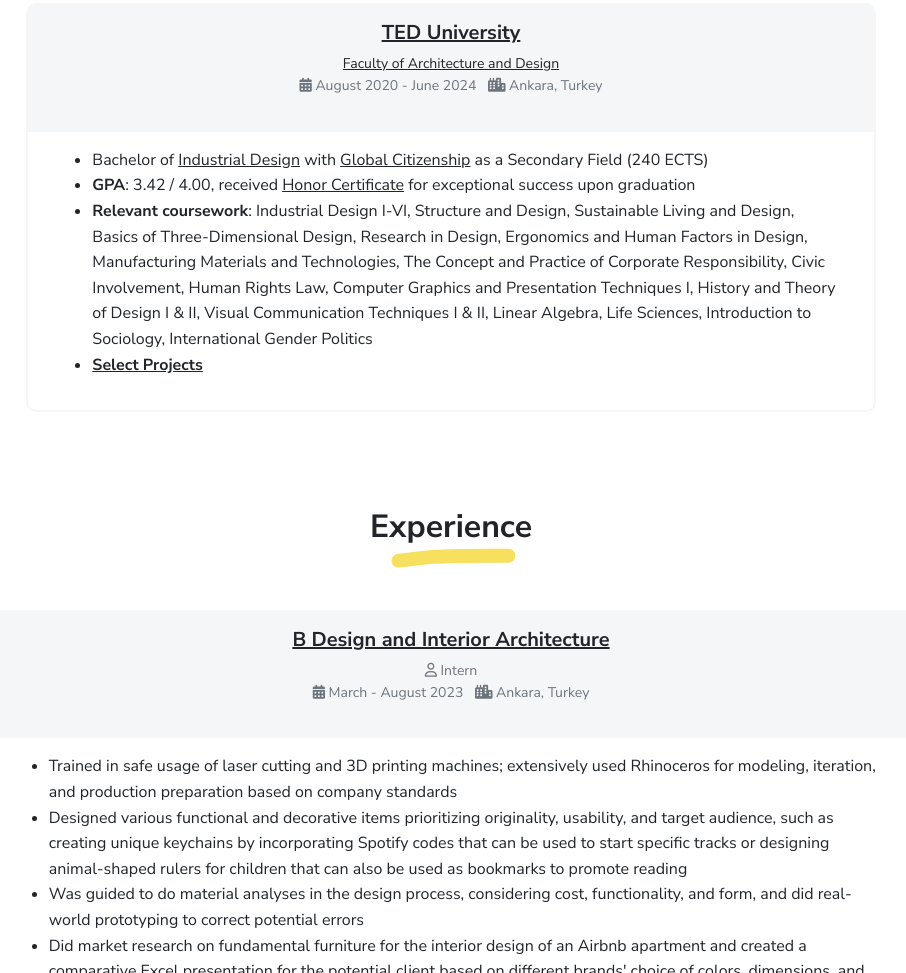
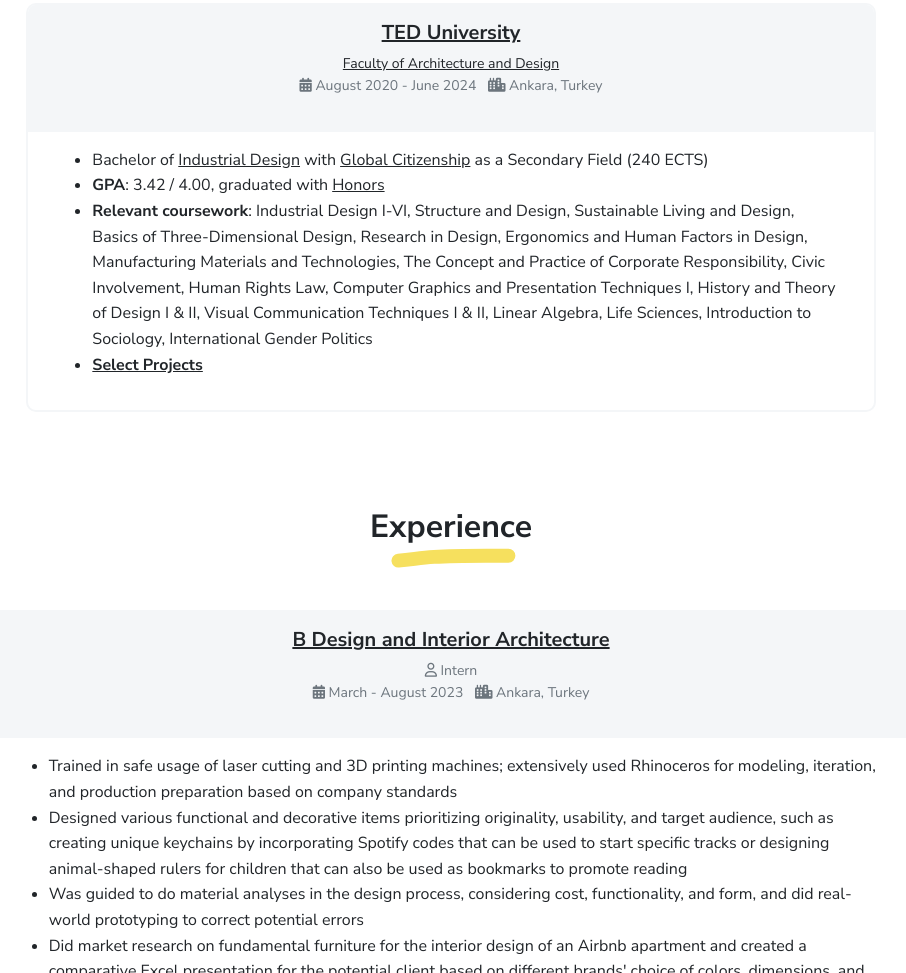
Before and after one commit to gursel-defne/resume, a plain HTML site: page index.html in a window 1280 px wide. Shown: the part 936-1909 px from the top of the page, without its empty margins (189-1095 px from the left). Drawn offline with Linux system fonts and the light colour scheme.

Commit message:
CV updated.

```diff
--- a/index.html
+++ b/index.html
@@ -105,7 +105,7 @@
 							<div class="card-body px-3 py-2">
 								<ul>
 									<li>Bachelor of <a href="https://id.tedu.edu.tr/en/about-us" target="_blank">Industrial Design</a> with <a href="https://www.tedu.edu.tr/en/istasyon/agenda/announcements/global-citizenship-secondary-field" target="_blank">Global Citizenship</a> as a Secondary Field (240 ECTS)</li>
-									<li><b>GPA</b>: 3.42 / 4.00, received <a href="assets/docs/DefneGursel_HonorCertificate.pdf" target="_blank">Honor Certificate</a> for exceptional success upon graduation</li>
+									<li><b>GPA</b>: 3.42 / 4.00, graduated with <a href="assets/docs/DefneGursel_HonorCertificate.pdf" target="_blank">Honors</a></li>
 									<li><b>Relevant coursework</b>: Industrial Design I-VI, Structure and Design, Sustainable Living and Design, Basics of Three-Dimensional Design, Research in Design, Ergonomics and Human Factors in Design, Manufacturing Materials and Technologies, The Concept and Practice of Corporate Responsibility, Civic Involvement, Human Rights Law, Computer Graphics and Presentation Techniques I, History and Theory of Design I & II, Visual Communication Techniques I & II, Linear Algebra, Life Sciences, Introduction to Sociology, International Gender Politics</li>
 									<li><b><a href="#projects">Select Projects</a></b></li>
 								</ul>
```
Also changed, not shown: 1 other file.
